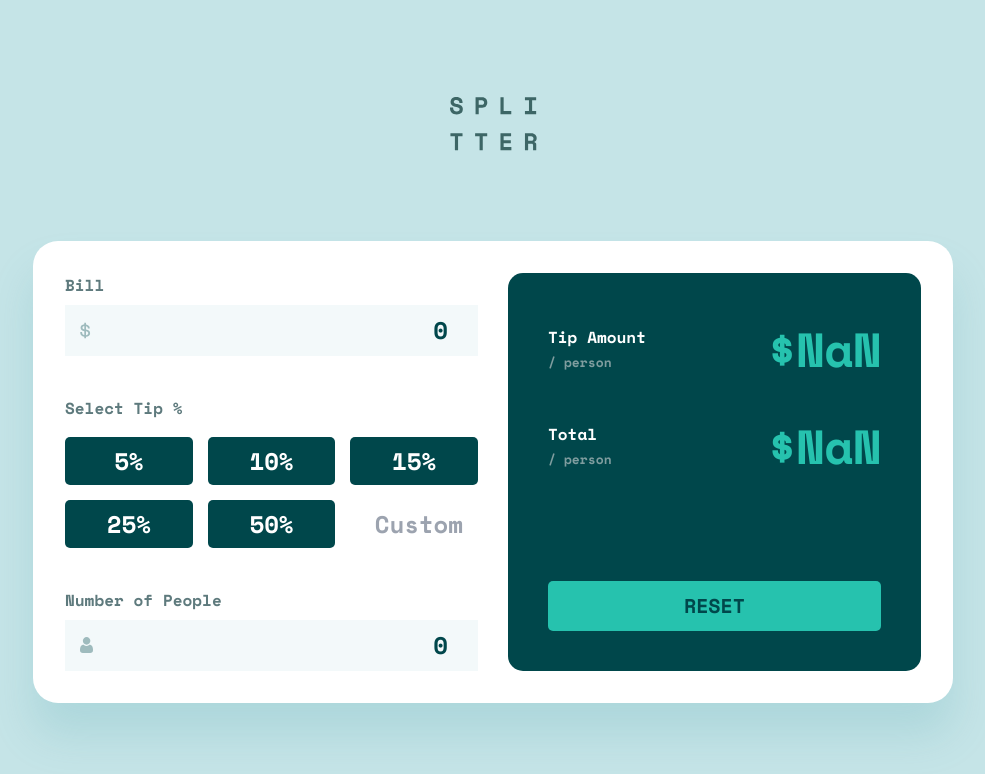
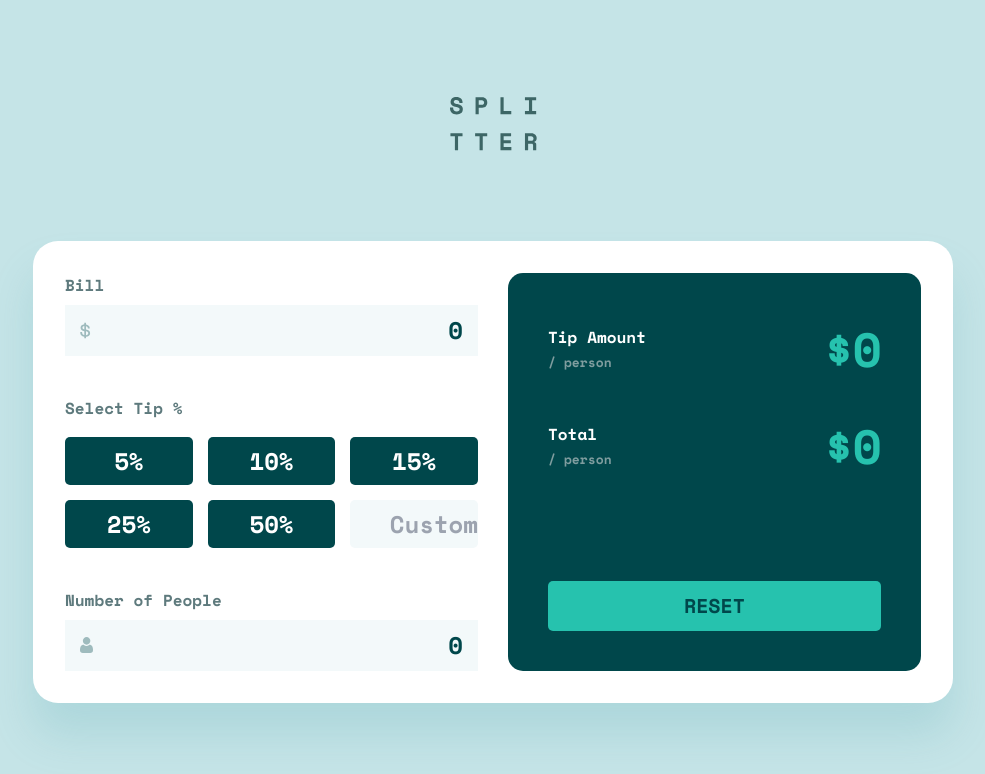
Before and after one commit to Olatoyan/tip-calculator-app-main, a React (Vite) app: page / in a window 1280 px wide. Shown: the top 774 px of the page, without its empty margins (147-1132 px from the left). Built offline with nearby package versions, Linux system fonts and the light colour scheme.

Commit message:
finished calculating functionality

```diff
--- /dev/null
+++ b/prettier.config.js
@@ -0,0 +1,4 @@
+// prettier.config.js
+module.exports = {
+  plugins: ["prettier-plugin-tailwindcss"],
+};
--- a/src/components/CalculateBox.tsx
+++ b/src/components/CalculateBox.tsx
@@ -8,6 +8,7 @@ type CalculateBoxProps = {
   onBillChange: (e: React.ChangeEvent<HTMLInputElement>) => void;
   onPeopleChange: (e: React.ChangeEvent<HTMLInputElement>) => void;
   onSelectTip: (tip: number) => void;
+  onTipChange: (e: React.ChangeEvent<HTMLInputElement>) => void;
 };
 
 function CalculateBox({
@@ -17,6 +18,7 @@ function CalculateBox({
   onPeopleChange,
   tip,
   onSelectTip,
+  onTipChange,
 }: CalculateBoxProps) {
   return (
     <div className="space-y-16 ">
@@ -27,7 +29,7 @@ function CalculateBox({
         value={bill}
         onChange={onBillChange}
       />
-      <SelectTip tips={tip} onSelectTip={onSelectTip} />
+      <SelectTip tips={tip} onSelectTip={onSelectTip} onTipChange={onTipChange} />
       <Reusable
         id="people"
         name="Number of People"
--- a/src/components/HomePage.tsx
+++ b/src/components/HomePage.tsx
@@ -15,13 +15,16 @@ function HomePage() {
   function handlePeopleChange(e: React.ChangeEvent<HTMLInputElement>) {
     setPeople(Number(e.target.value));
   }
+  function handleTipChange(e: React.ChangeEvent<HTMLInputElement>) {
+    setTip(Number(e.target.value));
+  }
 
   function handleSelectTip(tip: number) {
     setTip(Number(tip));
   }
 
-  const tipPerPerson = (bill / people) * (tip / 100);
-  const totalPerPerson = bill / people + tipPerPerson;
+  const tipPerPerson = +((bill / people) * (tip / 100)).toFixed(2);
+  const totalPerPerson = +((bill / people + tipPerPerson)).toFixed(2);
 
   return (
     <main className=" max-w-[92rem] flex flex-col gap-36 items-center">
@@ -35,10 +38,11 @@ function HomePage() {
           onPeopleChange={handlePeopleChange}
           tip={tip}
           onSelectTip={handleSelectTip}
+          onTipChange={handleTipChange}
         />
         <ResultsBox
-          totalPerPerson={totalPerPerson}
-          tipPerPerson={tipPerPerson}
+          totalPerPerson={(tip === 0 || people === 0)? 0 : totalPerPerson}
+          tipPerPerson={(tip === 0 || people === 0)? 0 : tipPerPerson}
         />
       </section>
     </main>
--- a/src/components/SelectTip.tsx
+++ b/src/components/SelectTip.tsx
@@ -3,9 +3,25 @@ import SelectTipItem from "./SelectTipItem";
 type SelectTipProps = {
   tips: number;
   onSelectTip: (tip: number) => void;
+  onTipChange: (e: React.ChangeEvent<HTMLInputElement>) => void;
 };
 
-function SelectTip({ tips, onSelectTip }: SelectTipProps) {
+function SelectTip({ tips, onSelectTip, onTipChange }: SelectTipProps) {
+
+
+  const handleInputChange = (e: React.ChangeEvent<HTMLInputElement>) => {
+    const inputValue = e.target.value.replace(/[^0-9]/g, '');
+
+    onTipChange({
+      ...e,
+      target: {
+        ...e.target,
+        value: inputValue,
+      },
+    });
+  };
+
+
   return (
     <div>
       <h2 className="text-dark-cyan text-[1.6rem] font-bold pb-7">
@@ -20,9 +36,11 @@ function SelectTip({ tips, onSelectTip }: SelectTipProps) {
           <SelectTipItem tip={25} onSelectTip={onSelectTip} tips={tips} />
           <SelectTipItem tip={50} onSelectTip={onSelectTip} tips={tips} />
           <input
-            type="number"
+            type="text"
             placeholder="Custom"
-            className="text-[2.4rem] text-right font-bold text-very-pale-cyan border-none outline-none"
+            // value={tips}
+            onChange={handleInputChange}
+            className="text-[2.4rem] text-right font-bold text-very-pale-cyan border-none outline-none bg-input-bg rounded-lg focus:border-[2px] focus "
           />
         </ul>
       </div>
--- a/src/components/SelectTipItem.tsx
+++ b/src/components/SelectTipItem.tsx
@@ -5,6 +5,9 @@ type SelectTipItemProps = {
 };
 
 function SelectTipItem({ tip, onSelectTip, tips }: SelectTipItemProps) {
+
+
+
   return (
     <li>
       <button
--- a/src/ui/Reusable.tsx
+++ b/src/ui/Reusable.tsx
@@ -6,6 +6,27 @@ type ReusableProps = {
   onChange: (e: React.ChangeEvent<HTMLInputElement>) => void;
 };
 function Reusable({ id, name, img, value, onChange }: ReusableProps) {
+
+
+  if(value < 0) {
+    value = 0
+  }
+
+  const handleInputChange = (e: React.ChangeEvent<HTMLInputElement>) => {
+    const inputValue = e.target.value.replace(/[^0-9]/g, '');
+
+    onChange({
+      ...e,
+      target: {
+        ...e.target,
+        value: inputValue,
+      },
+    });
+  };
+
+
+
+
   return (
     <div className="flex flex-col gap-3">
       <label htmlFor={id} className="text-[1.6rem] font-bold text-dark-cyan">
@@ -14,9 +35,10 @@ function Reusable({ id, name, img, value, onChange }: ReusableProps) {
       <div className="bg-input-bg flex items-center justify-between py-3 px-6">
         <img src={img} alt={`An icon for ${name}`} />
         <input
-          type="number"
+          type="text"
           value={value}
-          onChange={onChange}
+          onChange={handleInputChange}
+          placeholder='0'
           className="bg-transparent border-none outline-none text-right text-[2.4rem] font-bold text-very-dark-cyan"
         />
       </div>
```
